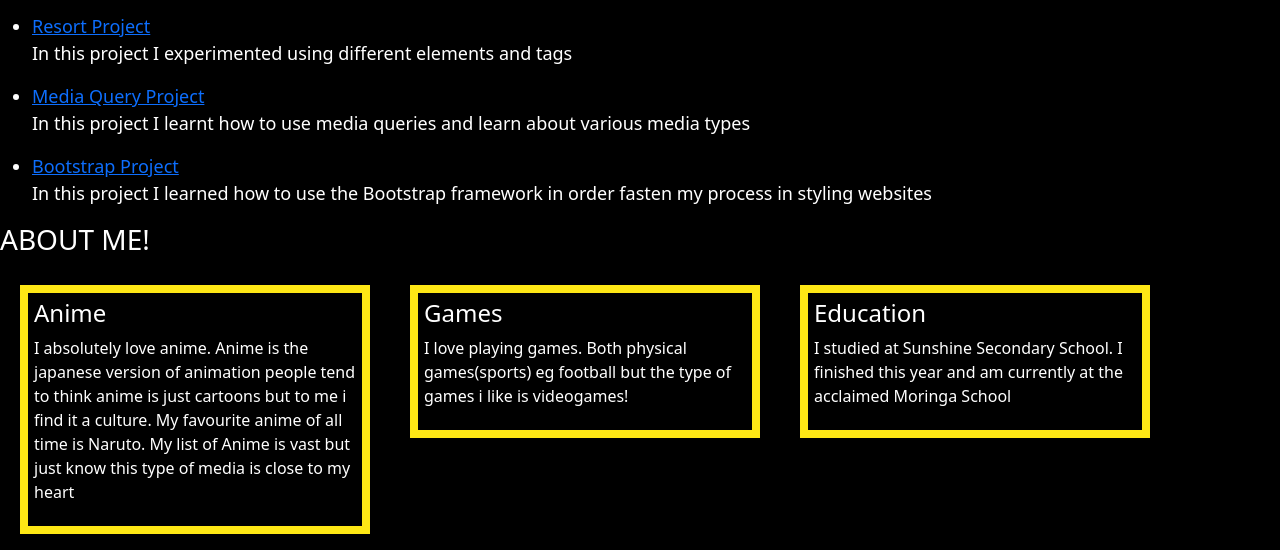
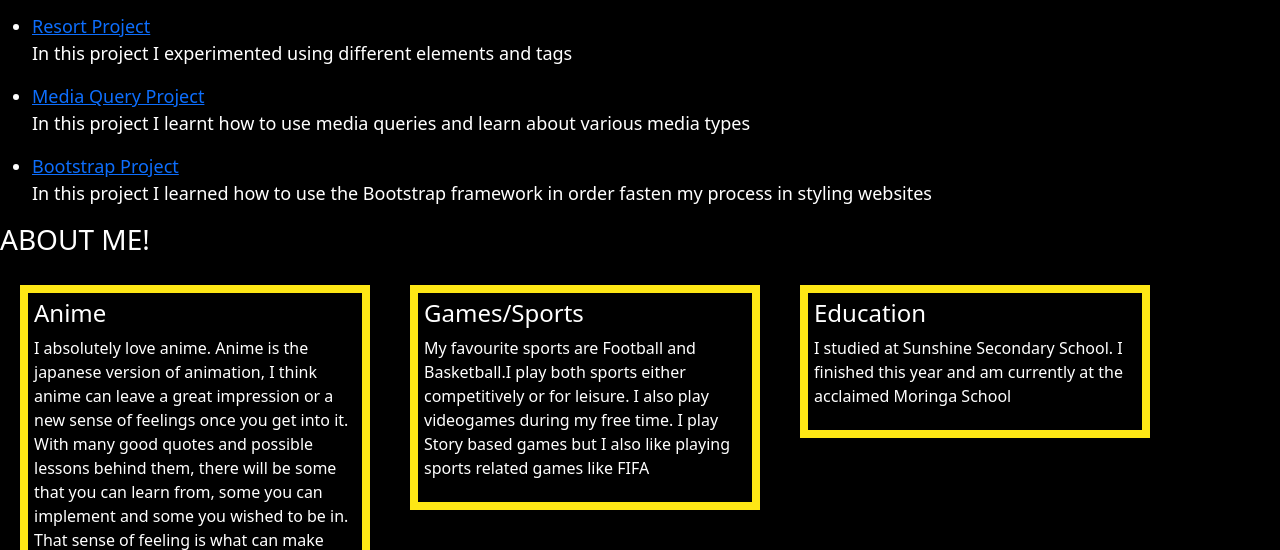
Before and after one commit to DanKinoti/Portfolio, a plain HTML site: page index.html in a window 1280 px wide. Shown: the part 438-988 px from the top of the page. Drawn offline with Linux system fonts and the light colour scheme.

Commit message:
Changed content in body.

```diff
--- a/index.html
+++ b/index.html
@@ -44,14 +44,15 @@
 
            <div class="column">
               <h4>Anime</h4>
-              <p>I absolutely love anime. Anime is the japanese version of animation
-              people tend to think anime is just cartoons but to me i find it a culture. My favourite anime of all time is Naruto.
-              My list of Anime is vast but just know this type of media is close to my heart</p>
+              <p>I absolutely love anime. Anime is the japanese version of animation,
+              I think anime can leave a great impression or a new sense of feelings once you get into it. With many good quotes and possible lessons behind them, there will be some that you can learn from, some you can implement and some you wished to be in. That sense of feeling is what can make anime fans, otherwise known as weebs or otakus to watch more and more, even though it gives us a new sensation of empty feelings once we watch an anime that touches our hearts, but leaves a scar that makes us feel that we are missing something, once that one good, amazing, thrilling anime you just watched that was your favorite ends. That feeling drives us to watch more and more. Waiting for the next season of quality anime’s to come rolling in.
+            One of my favourite anime is Naruto,Akame Ga kill,Asterisk war and many others!</p>
             </div>
 
             <div class="column">
-                <h4>Games</h4>
-              <p>I love playing games. Both physical games(sports) eg football but the type of games i like is videogames!</p>
+                <h4>Games/Sports</h4>
+              <p>My favourite sports are Football and Basketball.I play both sports either competitively or for leisure.
+              I also play videogames during my free time. I play Story based games but I also like playing sports related games like FIFA</p>
             </div>
 
             <div class="column">
```
